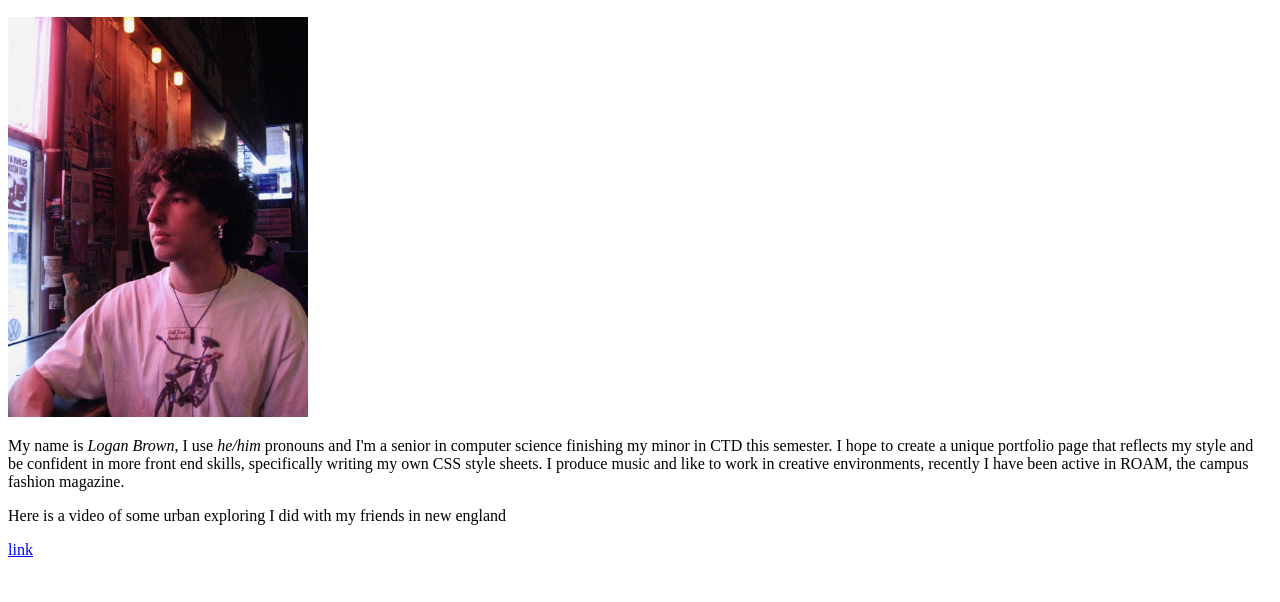
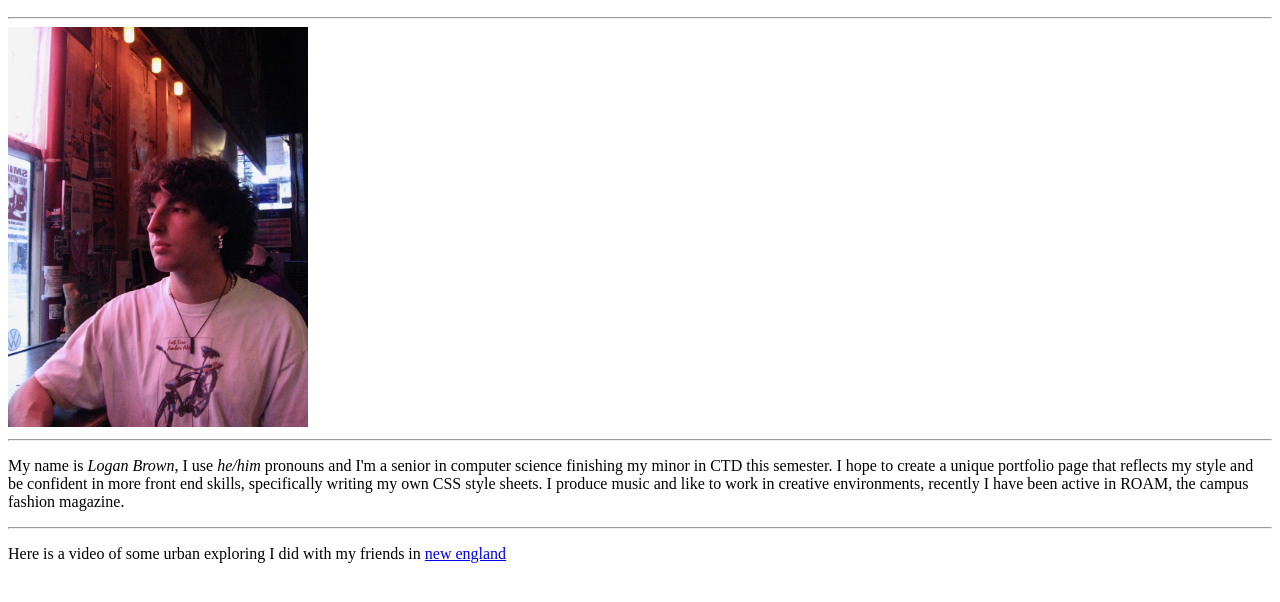
Before and after one commit to lobr9959/lobr9959.github.io, a plain HTML site: page wa/wa2.html in a window 1280 px wide. Shown: the part 110-712 px from the top of the page. Drawn offline with Linux system fonts and the light colour scheme.

Commit message:
Update wa2.html

```diff
--- a/wa/wa2.html
+++ b/wa/wa2.html
@@ -11,14 +11,17 @@
 
     <h1>Portfolio</h1>
     <h2> About me! </h2>
+    <hr>
     <img src="../img/IMG_0130.jpg" alt="Portfolio Photo" width="300" height="400">
+    <hr>
     <p>
         My name is <em>Logan Brown</em>, I use <em>he/him</em> pronouns and I'm a senior in computer science finishing my minor in CTD this semester.
         I hope to create a unique portfolio page that reflects my style and be confident in more front end skills, specifically writing my own CSS style sheets.
         I produce music and like to work in creative environments, recently I have been active in ROAM, the campus fashion magazine.
     </p>
-    <p>Here is a video of some urban exploring I did with my friends in new england</p>
-    <a href="https://www.youtube.com/watch?v=U9eFHZZnnRo">link</a>
+    <hr>
+    <p>Here is a video of some urban exploring I did with my friends in <a href="https://www.youtube.com/watch?v=U9eFHZZnnRo">new england </a></p>
+
 </body>
 
 
```
